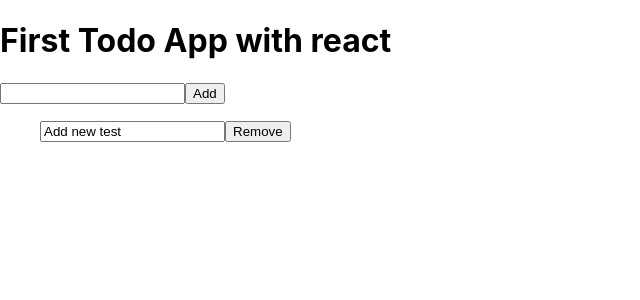
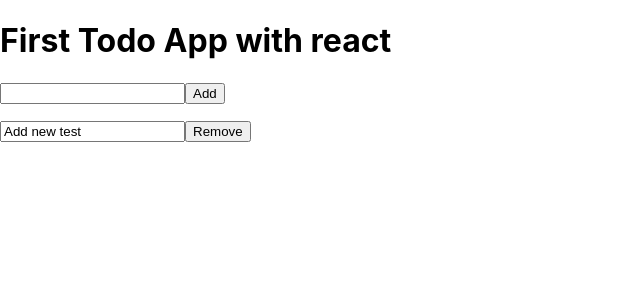
Before and after one commit to Tendry24/TodoApp-with-React, a React (Create React App) app: page / in a window 1280 px wide. Shown: the top 300 px of the page, without its empty margins (0-640 px from the left). Built offline with nearby package versions, Linux system fonts and the light colour scheme.

Commit message:
Fix : Application verified

```diff
--- a/src/TodoApp/TodoForm.js
+++ b/src/TodoApp/TodoForm.js
@@ -1,4 +1,4 @@
-//src/TodoApp/TodoForm.js
+//component for the form used to add new tasks.
 import React, { useState } from "react";
 
 function TodoForm({ addNewTodo }) {
--- a/src/TodoApp/TodoList.js
+++ b/src/TodoApp/TodoList.js
@@ -3,7 +3,7 @@ import React from "react";
 
 function TodoList({ todos, updateTodo, deleteTodo }) {
   return (
-    <ul>
+    <div>
       {todos.map((todo) => (
         <p key={todo.id}>
           <input
@@ -14,7 +14,7 @@ function TodoList({ todos, updateTodo, deleteTodo }) {
           <button onClick={() => deleteTodo(todo.id)}>Remove</button>
         </p>
       ))}
-    </ul>
+    </div>
   );
 }
 
```
